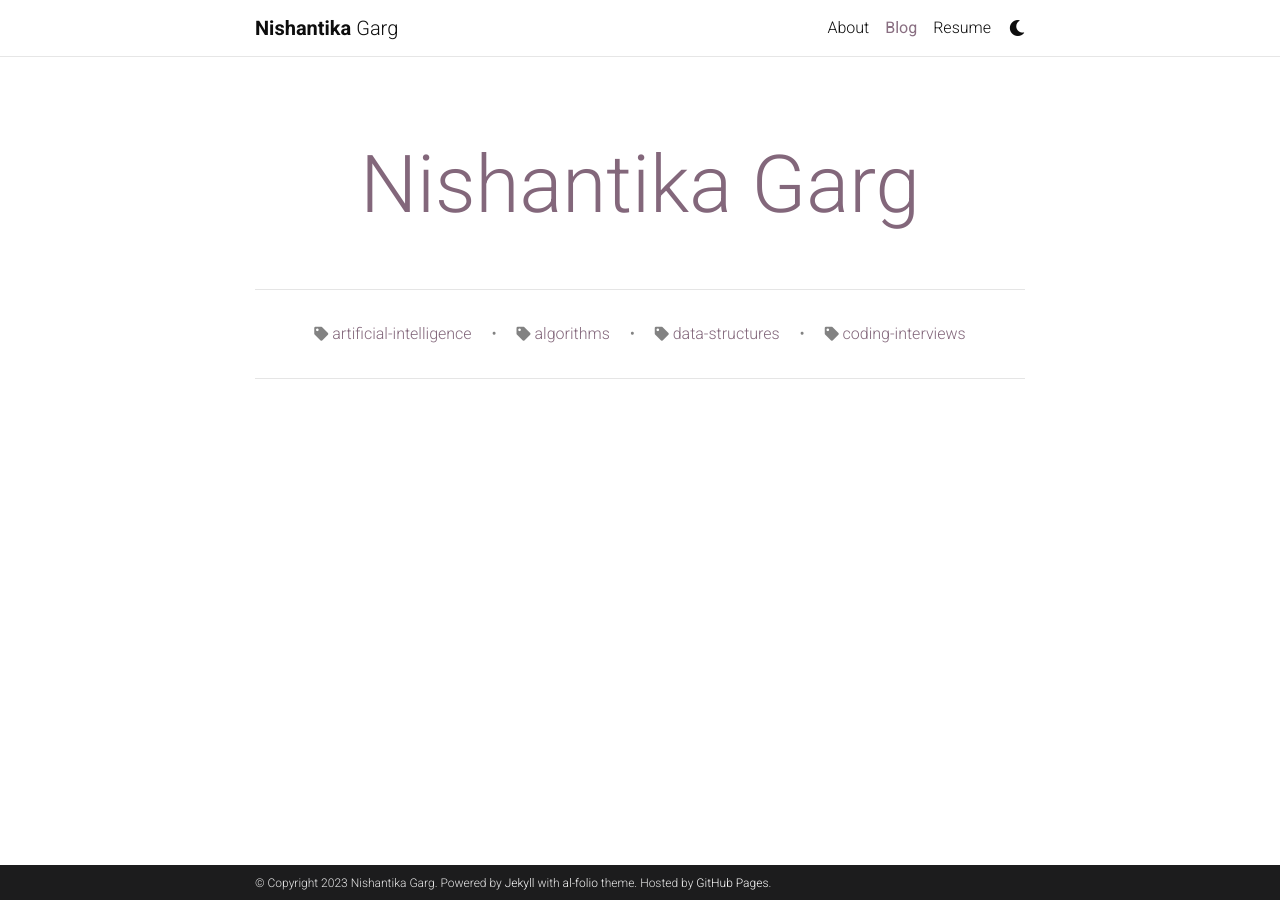
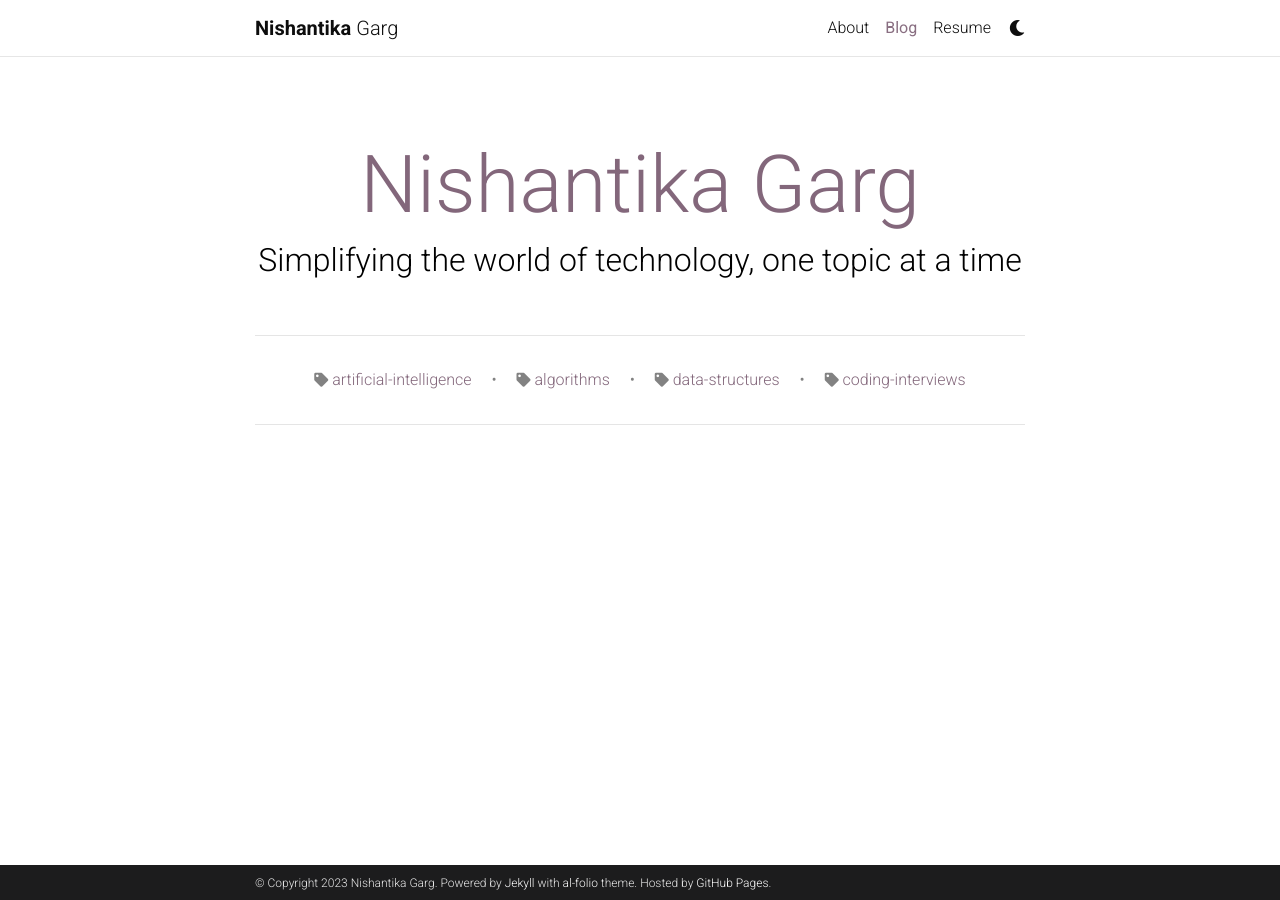
Before and after one commit to nishantika/nishantika.github.io, a Jekyll site: the page built from blog/index.html, in a window 1280 px wide. Built offline with Jekyll 4.4.1, drawn with Linux system fonts in a browser that asks for light colours; the list of posts is cut into pages by our own code; comment, search, counter and statistics services are not loaded; a style sheet for code colours, icons or effects is not loaded.

Commit message:
Add blog description

```diff
--- a/_config.yml
+++ b/_config.yml
@@ -123,7 +123,7 @@ bing_site_verification:  # out your bing-site-verification ID (Bing Webmaster)
 
 blog_name: Nishantika Garg # blog_name will be displayed in your blog page : Add title to add blog to website
 blog_nav_title: Blog # your blog must have a title for it to be displayed in the nav bar
-blog_description:
+blog_description: Simplifying the world of technology, one topic at a time
 permalink: /blog/:year/:title/
 
 # Pagination
```
